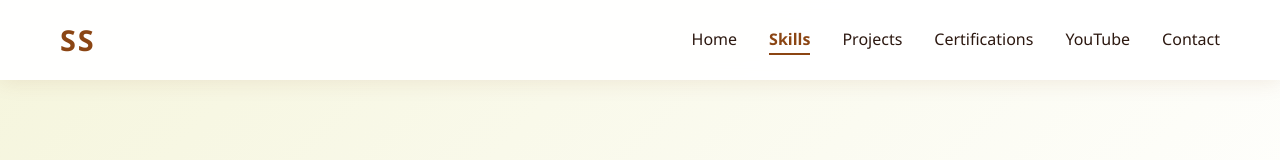
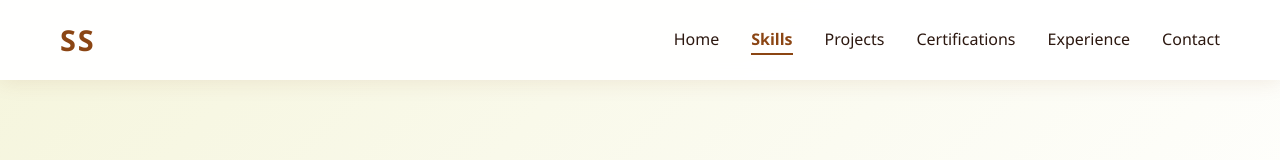
Before and after one commit to Sibahle01/Sibahle-s-Portfolio.github.io, a plain HTML site: page skills.html in a window 1280 px wide. Shown: the top 160 px of the page. Drawn offline with Linux system fonts and the light colour scheme.

Commit message:
skills.html

```diff
--- a/skills.html
+++ b/skills.html
@@ -18,7 +18,7 @@
                 <li><a href="skills.html" class="active">Skills</a></li>
                 <li><a href="projects.html">Projects</a></li>
                 <li><a href="certifications.html">Certifications</a></li>
-                <li><a href="youtube.html">YouTube</a></li>
+                <li><a href="Work Experience.html">Experience</a></li>
                 <li><a href="contact.html">Contact</a></li>
             </ul>
             <div class="burger">
```
